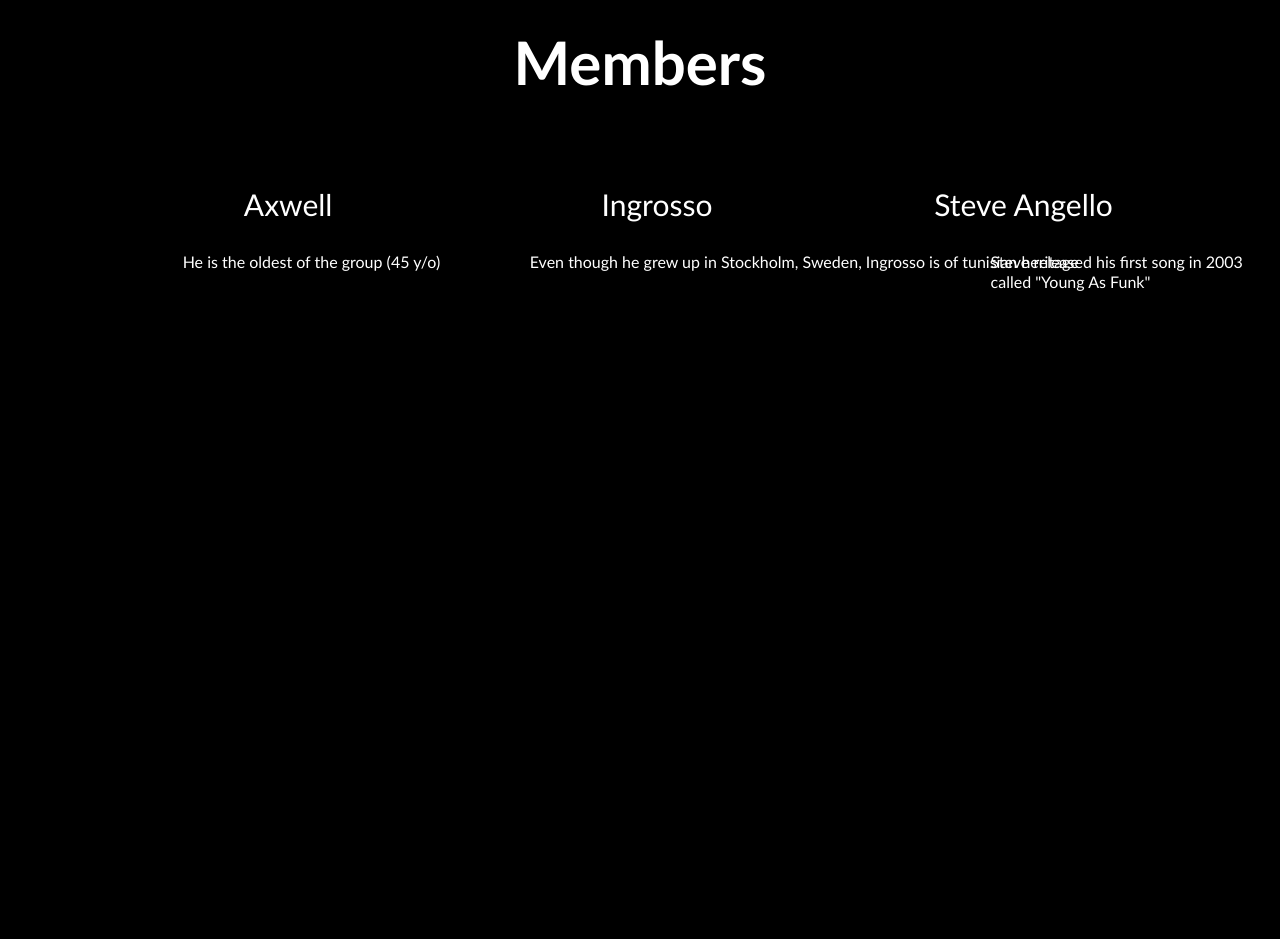
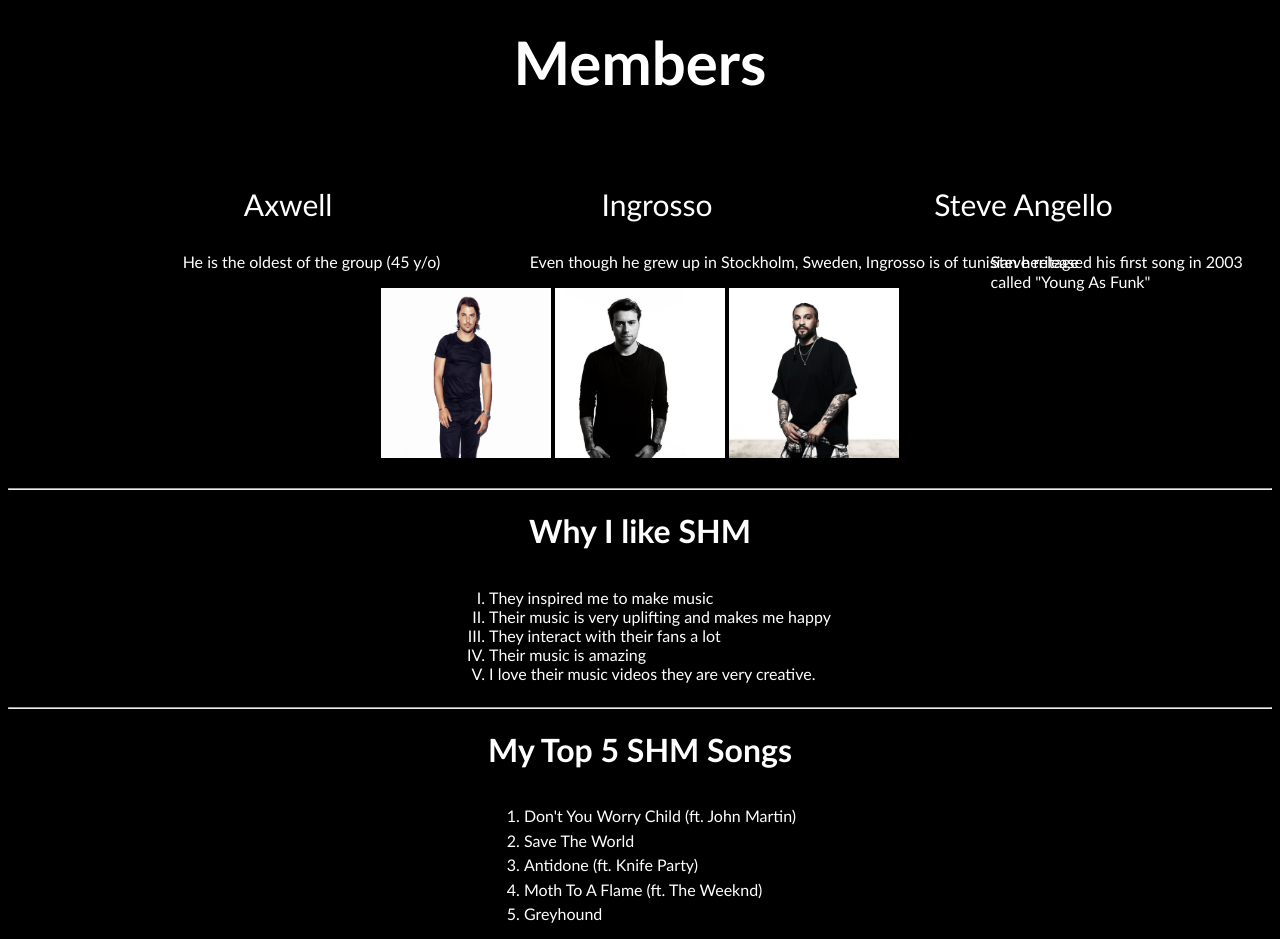
Before and after one commit to MossCarpet/shm-fanpage-assigment, a plain HTML site: page shm-fanpage/index.html in a window 1280 px wide. Shown: the part 660-1599 px from the top of the page. Before the commit the page ends 960 px from the top, so only its background shows below. Drawn offline with Linux system fonts and the light colour scheme.

Commit message:
Final Commit
The last iteration

```diff
--- a/shm-fanpage/index.html
+++ b/shm-fanpage/index.html
@@ -7,7 +7,7 @@
 
             html {
                 width: 100%;
-                height: 120%;
+                height: 160%;
             }
 
 
@@ -90,6 +90,12 @@
 a:hover::before {
     transform: scaleX(1);
 }
+
+            .indiImgs {
+                text-align: center;
+            }
+
+
         </style>
     </head>
 
@@ -122,6 +128,37 @@
                 <li style="position: absolute; display:inline-block; margin-left: 7%;"><a target="_blank" rel="nofollow" href="https://en.wikipedia.org/wiki/Sebastian_Ingrosso">Even though he grew up in Stockholm, Sweden, Ingrosso is of tunisian heritage</a></li>
                 <li style="display:inline-block; position: absolute; margin-left: 43%;"><a target="_blank" rel="nofollow" href="https://genius.com/artists/Steve-angello/q/start-making-music#:~:text=Steve%20Angello%20released%20their%20first,%E2%80%9D%20on%20April%206%2C%202003.">Steve released his first song in 2003 called "Young As Funk"</a></li>
             </ul>
+            <div class="indiImgs">
+            <img src="imgs/axwell.webp" style="height: 170px; width: 170px;">
+            <img src="imgs/ingrosso.jpg" style="height: 170px; width: 170px;">
+            <img src="imgs/steveAngello.jpg" style="height: 170px; width: 170px;">
+            </div>
+        </div>
+        <hr style="margin-top: 2%;">
+        <div>
+            <div>
+                <h1 style="text-align: center; font-family: 'Trebuchet MS'; ">Why I like SHM</h1>
+                <div style="display: flex; justify-content: center; font-family: 'Trebuchet MS'; ">
+                <ol type="I">
+                    <li>They inspired me to make music</li>
+                    <li>Their music is very uplifting and makes me happy</li>
+                    <li>They interact with their fans a lot</li>
+                    <li>Their music is amazing</li>
+                    <li>I love their music videos they are very creative.</li>
+                </ol>
+                </div>
+                <hr>
+                <h1 style="text-align: center; font-family: 'Trebuchet MS'; ">My Top 5 SHM Songs</h1>
+                <div style="display: flex; justify-content: center; font-family: 'Trebuchet MS'; ">
+                    <ol>
+                        <li><a target="_blank" rel="nofollow" href="https://open.spotify.com/track/2V65y3PX4DkRhy1djlxd9p?si=532625fcc736442c">Don't You Worry Child (ft. John Martin)</a></li>
+                        <li style="margin-top: 2%;"><a target="_blank" rel="nofollow" href="https://open.spotify.com/track/65hRZOQkVjmBdusz1N7aOv?si=49d1a88cde1d45c9">Save The World</a></li>
+                        <li style="margin-top: 2%;"><a target="_blank" rel="nofollow" href="https://open.spotify.com/track/38G32c3uJeFucSYweZv4pI?si=9766332f4ab64950">Antidone (ft. Knife Party)</a></li>
+                        <li style="margin-top: 2%;"><a target="_blank" rel="nofollow" href="https://open.spotify.com/track/0VO8gYVDSwM1Qdd2GsMoYK?si=29f13f7571e54958">Moth To A Flame (ft. The Weeknd)</a></li>
+                        <li style="margin-top: 2%;"><a target="_blank" rel="nofollow" href="https://open.spotify.com/track/0VffaI2jwQknRrxpECYHsF?si=770934691e1843e1">Greyhound</a></li>
+                    </ol>
+                </div>
+            </div>
         </div>
 
     </body>
```
